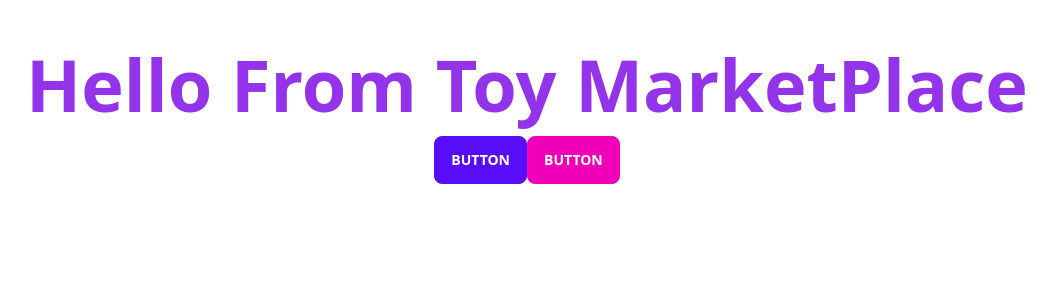
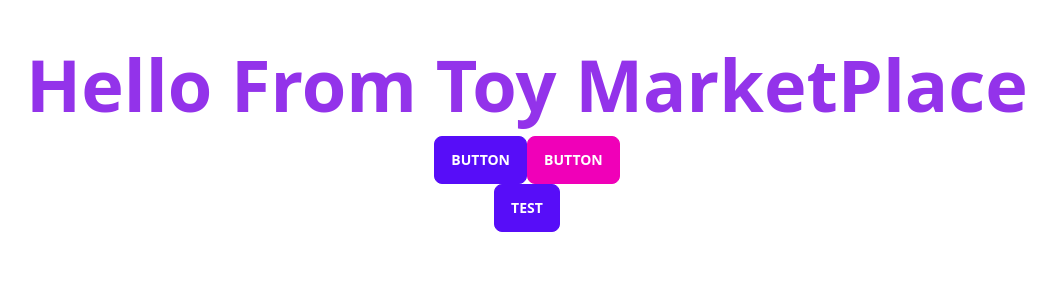
Before and after one commit to sajibsaifullah/toy-marketplace-client, a React (Vite) app: page / in a window 1280 px wide. Shown: the top 300 px of the page, without its empty margins (113-1169 px from the left). Built offline with nearby package versions, Linux system fonts and the light colour scheme.

Commit message:
routes added

```diff
--- a/src/App.jsx
+++ b/src/App.jsx
@@ -9,6 +9,8 @@ function App() {
       <div className="text-center mt-4">
         <button className="btn btn-primary">Button</button>
         <button className="btn btn-secondary">Button</button>
+        <br />
+        <button className="btn btn-primary">test</button>
       </div>
     </>
   );
```
Also changed, not shown: src/Routes/Routes.jsx (added, +11 -0 lines), src/main.jsx (+2 -9 lines).
